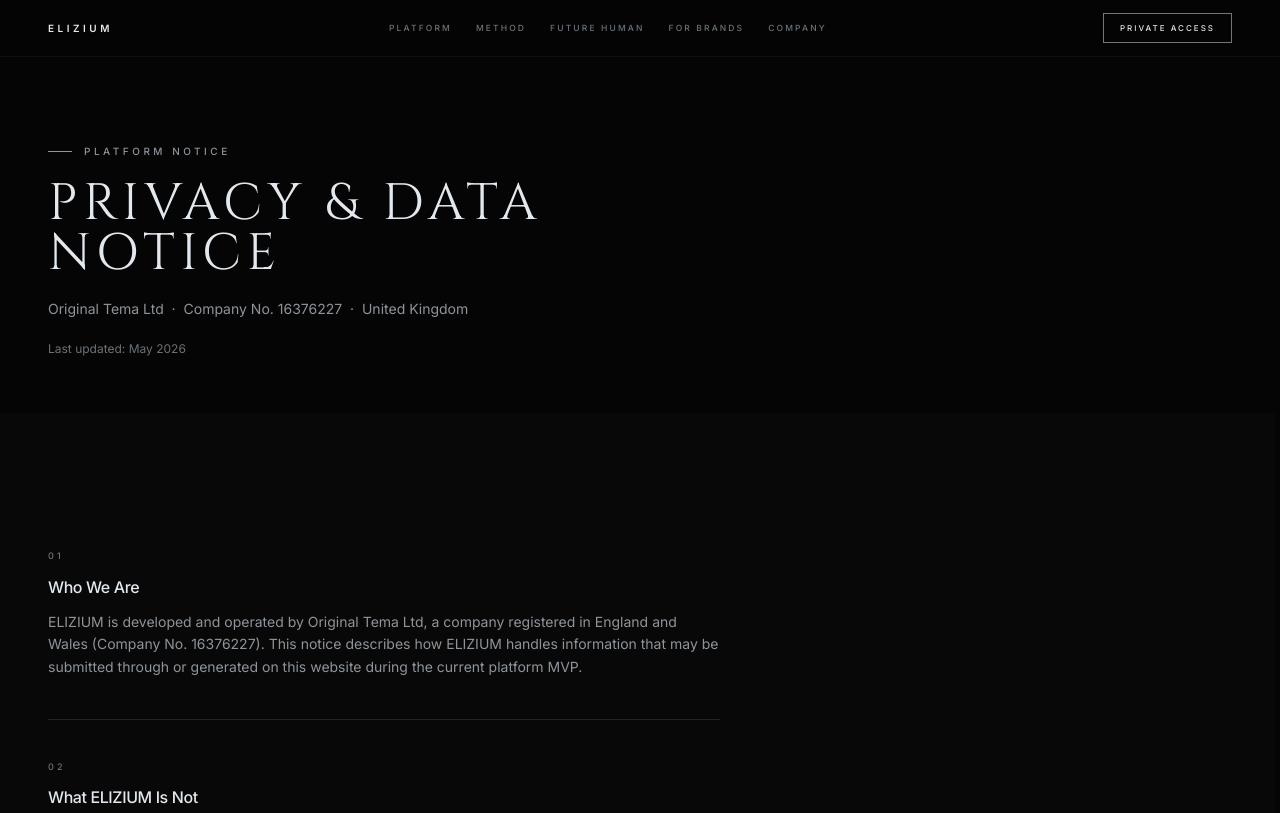
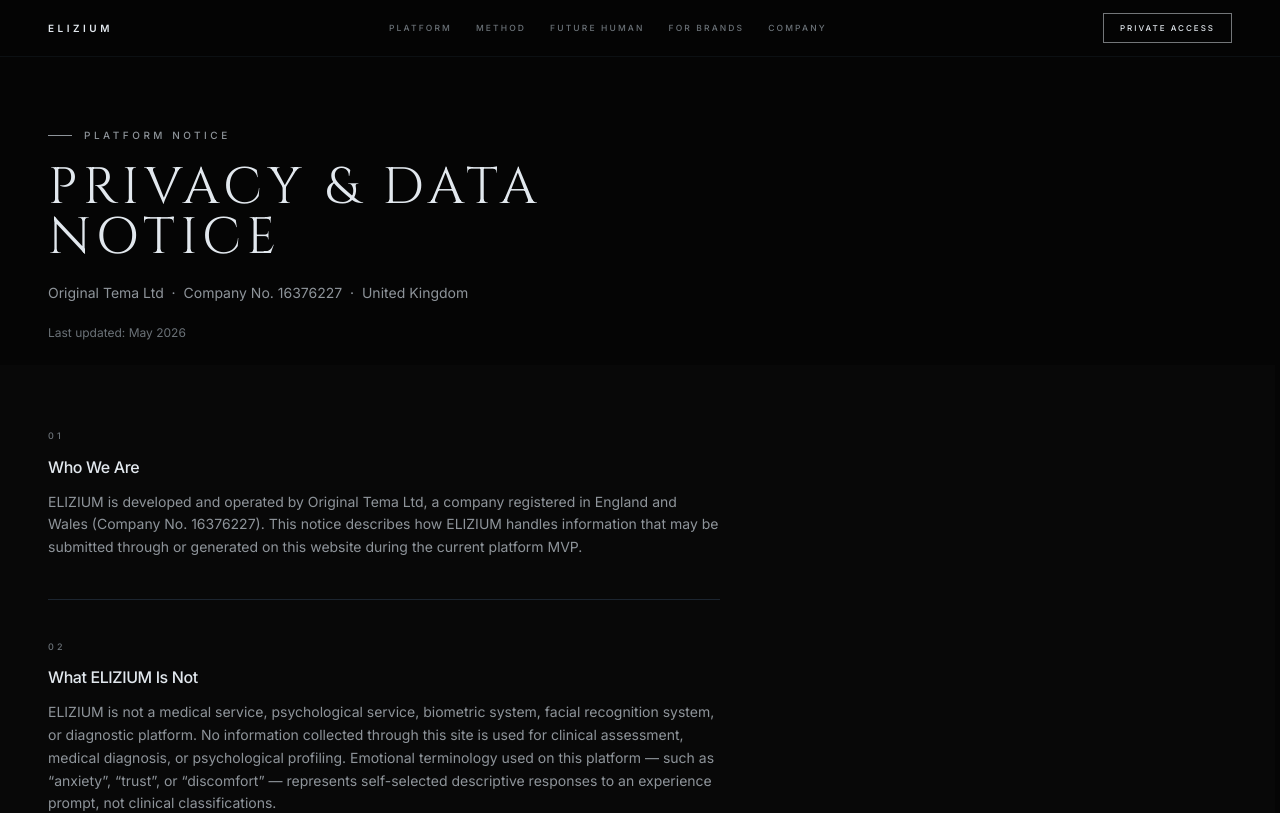
Before and after one commit to elizpresent-sketch/elysium-ai-website, a Next.js app: page /privacy in a window 1280 px wide. Shown: the top 813 px of the page. Built offline with nearby package versions, Linux system fonts and the light colour scheme.

Commit message:
Refine privacy page spacing

```diff
--- a/src/app/privacy/page.tsx
+++ b/src/app/privacy/page.tsx
@@ -55,7 +55,7 @@
   return (
     <>
       {/* ── HEADER ── */}
-      <section className="bg-porcelain pt-36 pb-14 lg:pb-18">
+      <section className="bg-porcelain pt-28 lg:pt-32 pb-4 lg:pb-6">
         <div className="max-w-[1440px] mx-auto px-6 lg:px-12">
           <motion.div
             initial="hidden"
@@ -90,7 +90,7 @@
       </section>
 
       {/* ── CONTENT ── */}
-      <section className="bg-pearl py-16 lg:py-24">
+      <section className="bg-pearl pt-4 pb-10 lg:pt-6 lg:pb-14">
         <div className="max-w-[1440px] mx-auto px-6 lg:px-12">
           <div className="max-w-2xl flex flex-col">
             {SECTIONS.map((s, i) => (
```
